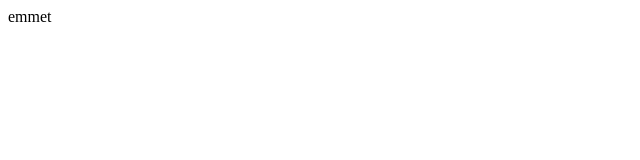
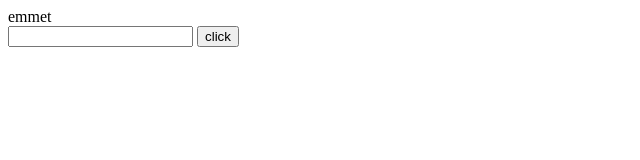
Before and after one commit to susanreenesaa/trial, a plain HTML site: page index.html in a window 1280 px wide. Shown: the whole page, without its empty margins (0-640 px from the left). Drawn offline with Linux system fonts and the light colour scheme.

Commit message:
add login form

```diff
--- a/index.html
+++ b/index.html
@@ -8,6 +8,10 @@
 </head>
 <body>
     emmet
+   <form>
 
+       <input type="text">
+       <button>click</button>
+   </form>
 </body>
 </html>
```
